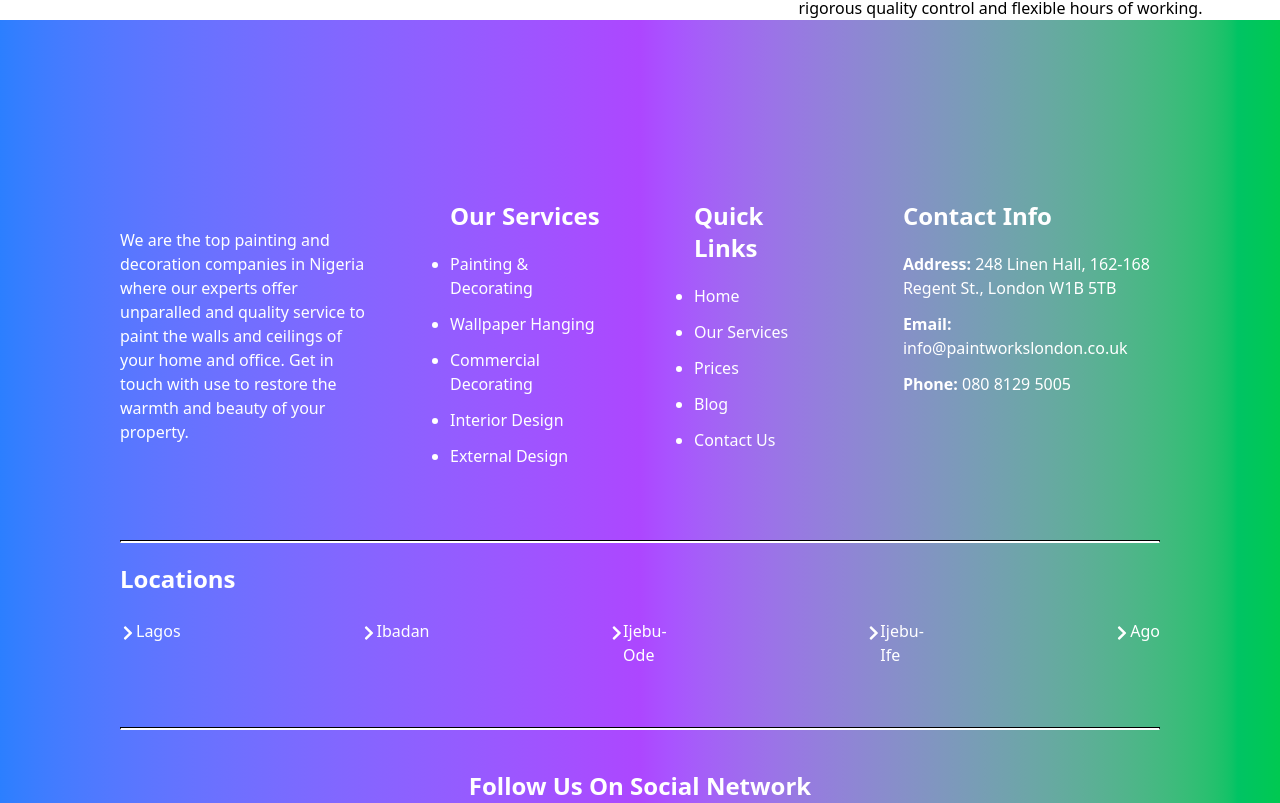
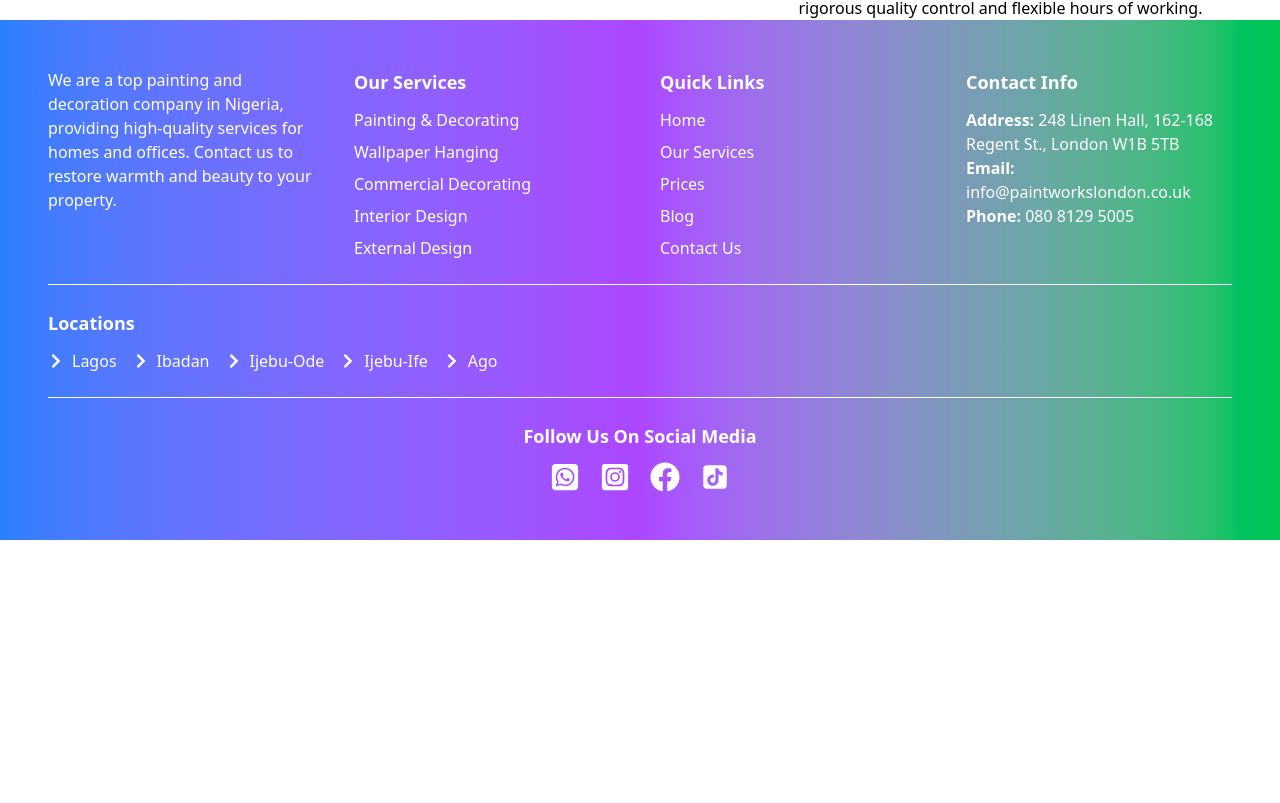
Before and after one commit to vviko-ko/Paintingclone, a React (Vite) app: page / in a window 1280 px wide. Shown: the part 8797-9600 px from the top of the page. After the commit the page ends 9337 px from the top, so only its background shows below. Built offline with nearby package versions, Linux system fonts and the light colour scheme.

Commit message:
feat: upgrade of code

```diff
--- a/src/Components/Footer.jsx
+++ b/src/Components/Footer.jsx
@@ -1,66 +1,90 @@
-import React from 'react'
+import React from "react";
 import { FaChevronRight } from "react-icons/fa";
 import { FaSquareWhatsapp } from "react-icons/fa6";
 import { FaInstagramSquare } from "react-icons/fa";
 import { FaFacebook } from "react-icons/fa";
 import { AiFillTikTok } from "react-icons/ai";
+
 export default function Footer() {
   return (
-    <div className='bg-gradient-to-r from-blue-500 via-purple-500 to-green-500 p-30'>
-    <div className='flex  gap-20 w-[100opx] mt-15'>
+    <div className="bg-gradient-to-r from-blue-500 via-purple-500 to-green-500 p-8 md:p-12">
+      {/* Footer Grid Layout */}
+      <div className="grid grid-cols-1 sm:grid-cols-2 lg:grid-cols-4 gap-10">
+        {/* About Section */}
         <div>
-            <p className='text-white mt-7 w-[250px]'>We are the top painting and decoration companies in Nigeria where our experts offer unparalled and quality service to paint the walls and ceilings of your home and office. Get in touch with use to restore the warmth and beauty of your property.</p>
+          <p className="text-white">
+            We are a top painting and decoration company in Nigeria, providing
+            high-quality services for homes and offices. Contact us to restore
+            warmth and beauty to your property.
+          </p>
         </div>
+
+        {/* Services Section */}
         <div>
-            <h1 className='font-bold text-2xl text-white mb-5'>Our Services</h1>
-            <ul className='text-white list-disc'>
-                <li className='hover:text-black mb-3'>Painting & Decorating</li>
-                <li className='hover:text-black mb-3'>Wallpaper Hanging</li>
-                <li className='hover:text-black mb-3'>Commercial Decorating</li>
-                <li className='hover:text-black mb-3'>Interior Design</li>
-                <li className='hover:text-black mb-3'>External Design</li>
+          <h1 className="font-bold text-lg text-white mb-3">Our Services</h1>
+          <ul className="text-white space-y-2">
+            <li className="hover:text-black">Painting & Decorating</li>
+            <li className="hover:text-black">Wallpaper Hanging</li>
+            <li className="hover:text-black">Commercial Decorating</li>
+            <li className="hover:text-black">Interior Design</li>
+            <li className="hover:text-black">External Design</li>
           </ul>
         </div>
+
+        {/* Quick Links */}
         <div>
-            <h1 className='font-bold text-2xl text-white mb-5'>Quick Links</h1>
-            <ol className='text-white list-disc'>
-                <li className='hover:text-black mb-3'>Home</li>
-                <li className='hover:text-black mb-3'>Our Services</li>
-                <li className='hover:text-black mb-3'>Prices</li>
-                <li className='hover:text-black mb-3'>Blog</li>
-                <li className='hover:text-black mb-3'>Contact Us</li>
-            </ol>
+          <h1 className="font-bold text-lg text-white mb-3">Quick Links</h1>
+          <ul className="text-white space-y-2">
+            <li className="hover:text-black">Home</li>
+            <li className="hover:text-black">Our Services</li>
+            <li className="hover:text-black">Prices</li>
+            <li className="hover:text-black">Blog</li>
+            <li className="hover:text-black">Contact Us</li>
+          </ul>
         </div>
+
+        {/* Contact Info */}
         <div>
-            <h1 className='font-bold text-2xl text-white mb-5'>Contact Info</h1>
-            <p className='text-white'><span className='text-white font-bold'>Address:</span> 248 Linen Hall, 162-168</p>
-            <p className='text-white mb-3'>Regent St., London W1B 5TB</p>
-            <p className='text-white mb-3'><span className='text-white font-bold'>Email:   </span>info@paintworkslondon.co.uk</p>
-            <p className='text-white'><span className='font-bold'>Phone:   </span> 080 8129 5005</p>
+          <h1 className="font-bold text-lg text-white mb-3">Contact Info</h1>
+          <p className="text-white">
+            <span className="font-bold">Address:</span> 248 Linen Hall, 162-168
+            Regent St., London W1B 5TB
+          </p>
+          <p className="text-white">
+            <span className="font-bold">Email:</span> info@paintworkslondon.co.uk
+          </p>
+          <p className="text-white">
+            <span className="font-bold">Phone:</span> 080 8129 5005
+          </p>
         </div>
       </div>
-    <div className='border border-b-2 mt-15 border-b-white'></div>
+
+      {/* Divider */}
+      <div className="border-t border-white my-6"></div>
+
+      {/* Locations Section */}
       <div>
-        <h1 className='text-white font-bold text-2xl mt-5'>Locations</h1>
-        <div className=''>
-            <ol className='text-white flex gap-45 mt-6'>
-                <li className='flex'><FaChevronRight className='mt-1.5'/>Lagos</li>
-                <li className='flex'><FaChevronRight className='mt-1.5'/>Ibadan</li>
-                <li className='flex'><FaChevronRight className='mt-1.5'/>Ijebu-Ode</li>
-                <li className='flex'><FaChevronRight className='mt-1.5'/>Ijebu-Ife</li>
-                <li className='flex'><FaChevronRight className='mt-1.5'/>Ago</li>
-            </ol>
+        <h1 className="text-white font-bold text-lg">Locations</h1>
+        <div className="flex flex-wrap gap-4 mt-3">
+          {["Lagos", "Ibadan", "Ijebu-Ode", "Ijebu-Ife", "Ago"].map((location, index) => (
+            <div key={index} className="flex items-center text-white">
+              <FaChevronRight className="mr-2" /> {location}
+            </div>
+          ))}
         </div>
       </div>
-    <div className='border border-b-2 mt-15 border-b-white'></div>
-        <h2 className='text-white font-bold text-2xl text-center mt-10'>Follow Us On Social Network</h2>
-        <div className='flex text-5xl gap-5 justify-center mt-5 text-white'>
+
+      {/* Divider */}
+      <div className="border-t border-white my-6"></div>
+
+      {/* Social Media */}
+      <h2 className="text-white font-bold text-lg text-center">Follow Us On Social Media</h2>
+      <div className="flex justify-center gap-5 text-white text-3xl mt-3">
         <FaSquareWhatsapp />
         <FaInstagramSquare />
         <FaFacebook />
         <AiFillTikTok />
       </div>
     </div>
-
-  )
+  );
 }
```
Lines whose indentation alone changed are shown as unchanged.
